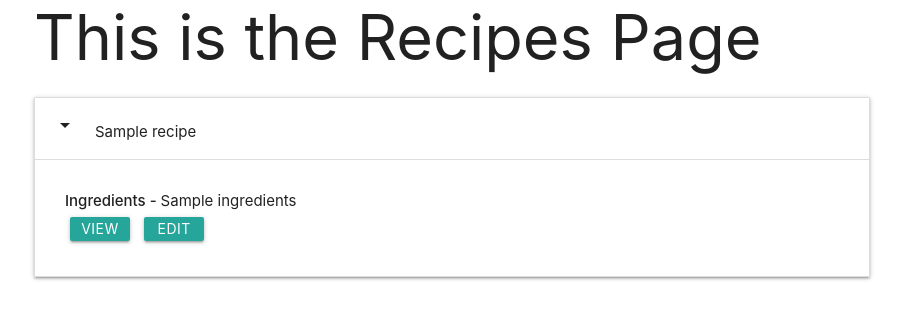
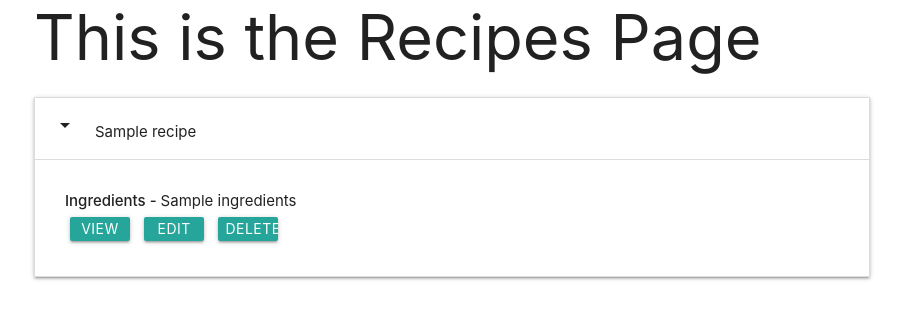
Before and after one commit to Code-Institute-Submissions/Recipe-DB, a Flask app: page / in a window 1280 px wide, after a click that opens the changed part. Shown: the part 123-442 px from the top of the page, without its empty margins (188-1091 px from the left). Run offline with Flask 2, Linux system fonts and the light colour scheme; a database or web service that is not in the repository returns one stand-in record (values such as "Sample title"); some libraries are stand-ins or nearby versions.

Commit message:
added 'delete recipe' functionality

```diff
--- a/app.py
+++ b/app.py
@@ -46,6 +46,11 @@ def update_recipe(recipe_id):
     })
     return redirect(url_for('get_recipes'))
 
+@app.route('/delete_recipe<recipe_id>')
+def delete_recipe(recipe_id):
+    mongo.db.recipe.remove({"_id" : ObjectId(recipe_id)})
+    return redirect(url_for('get_recipes'))
+
 if __name__ == '__main__':
     app.run(host=os.environ.get('IP'),
         port=int(os.environ.get('PORT')),
--- a/templates/recipes.html
+++ b/templates/recipes.html
@@ -13,8 +13,9 @@
 
                     <div class="collapsible-body"><span><strong>Ingredients - </strong>{{recipe.ingredients}}</span>
                         <div class="col s3">
-                            <a class="waves-effect waves-light btn btn-right">View</a>
+                            <a href="{{ url_for("view_recipe", recipe_id=recipe._id) }}" class="waves-effect waves-light btn btn-right">View</a>
                             <a href="{{ url_for("edit_recipe", recipe_id=recipe._id) }}" class="waves-effect waves-light btn btn-right">Edit</a>
+                            <a href="{{ url_for("delete_recipe", recipe_id=recipe._id) }}" class="waves-effect waves-light btn btn-right">Delete</a>
                         </div>
                     </div>
                 </li>
```
